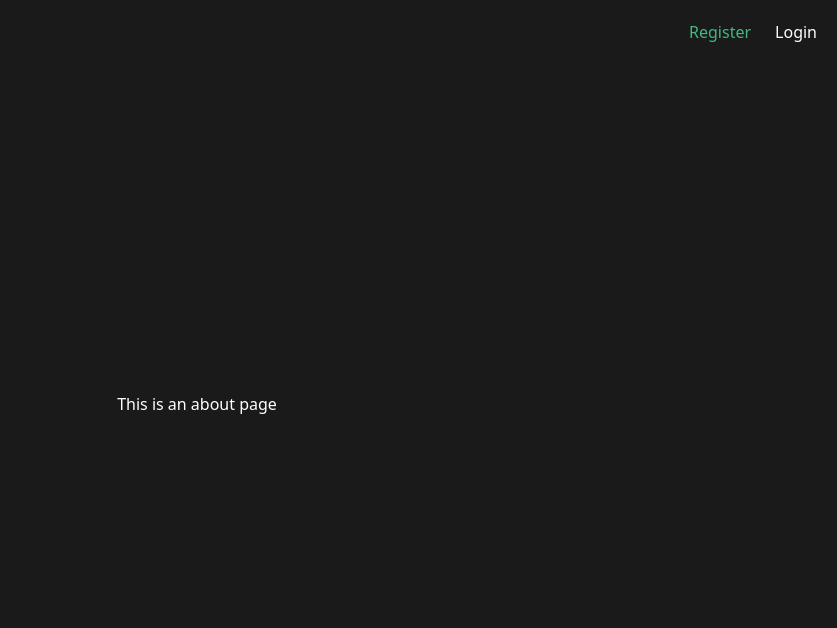
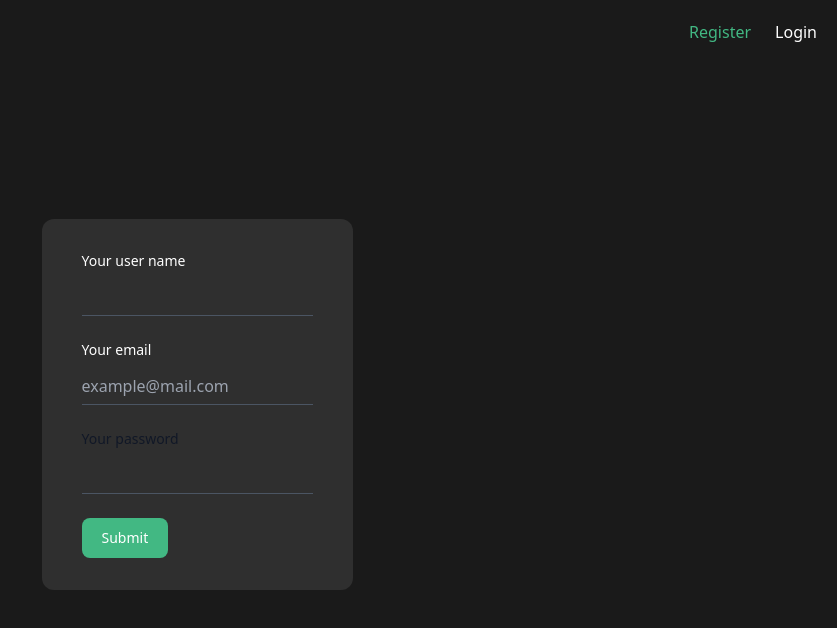
Before and after one commit to kevinjay4567/chat-app, a Vue app: page /register in a window 1280 px wide. Shown: the top 628 px of the page, without its empty margins (443-1280 px from the left). Built offline with nearby package versions, Linux system fonts and the light colour scheme; no server answers.

Commit message:
Register page created

```diff
--- /dev/null
+++ b/src/components/RegisterForm.vue
@@ -0,0 +1,42 @@
+<script setup lang="ts">
+import { useAuth } from '@/stores/auth';
+import { ref } from 'vue';
+import { useRouter } from 'vue-router';
+
+const authStore = useAuth();
+const router = useRouter();
+
+const name = ref('');
+const email = ref('');
+const password = ref('');
+
+async function register() {
+  await authStore.register(name.value, email.value, password.value);
+  router.push('/')
+}
+
+</script>
+<template>
+<form @submit.prevent="register" class="bg-[#2f2f2f] py-8 px-10 rounded-xl">
+  <div class="mb-6">
+    <label for="name" class="block mb-2 text-sm font-medium">Your user name</label>
+    <input type="text" id="name" v-model="name"
+      class="border-b border-gray-600 block w-full py-1.5 bg-transparent dark:placeholder-gray-400 focus:outline-none focus:border-[#42b883]"
+      required>
+    </div>
+    <div class="mb-6">
+      <label for="email" class="block mb-2 text-sm font-medium">Your email</label>
+      <input type="email" id="email" v-model="email"
+        class="border-b border-gray-600 block w-full py-1.5 bg-transparent dark:placeholder-gray-400 focus:outline-none focus:border-[#42b883]"
+        placeholder="example@mail.com" required>
+    </div>
+    <div class="mb-6">
+      <label for="password" class="block mb-2 text-sm font-medium text-gray-900 dark:text-white">Your password</label>
+      <input type="password" id="password" v-model="password"
+        class="bg-transparent border-b border-gray-600 block w-full py-1.5 focus:outline-none focus:border-[#42b883]"
+        required>
+    </div>
+    <button
+      class="text-white bg-[#42b883] font-medium rounded-lg text-sm w-full sm:w-auto px-5 py-2.5 text-center focus:bg-green-700">Submit</button>
+  </form>
+</template>
--- a/src/stores/auth.ts
+++ b/src/stores/auth.ts
@@ -14,6 +14,17 @@ export const useAuth = defineStore('auth', () => {
     }).then(res => {
       token.value = res.data.token
       user.value = res.data.user
+    })
+  }
+
+  async function register(name: string, email: string, password: string) {
+    await axios.post('/api/register', {
+      name: name,
+      email: email,
+      password: password
+    }).then(res => {
+      token.value = res.data.token;
+      user.value = res.data.user;
     })
   }
 
@@ -34,7 +45,7 @@ export const useAuth = defineStore('auth', () => {
     user.value = null;
   }
 
-  return { user, token, login, logout }
+  return { user, token, login, logout,  register }
 
 },
   {
--- a/src/views/RegisterView.vue
+++ b/src/views/RegisterView.vue
@@ -1,6 +1,10 @@
+<script setup lang="ts">
+  import RegisterForm from '@/components/RegisterForm.vue'
+</script>
 <template>
+
   <div class="flex justify-center items-center h-[90vh]">
-    <h1>This is an about page</h1>
+    <RegisterForm />
   </div>
 </template>
 
```
